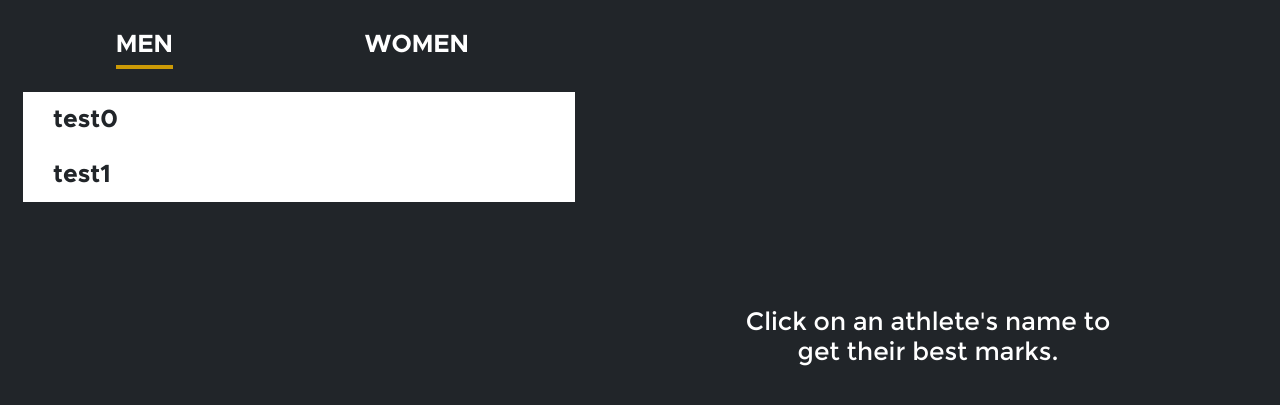
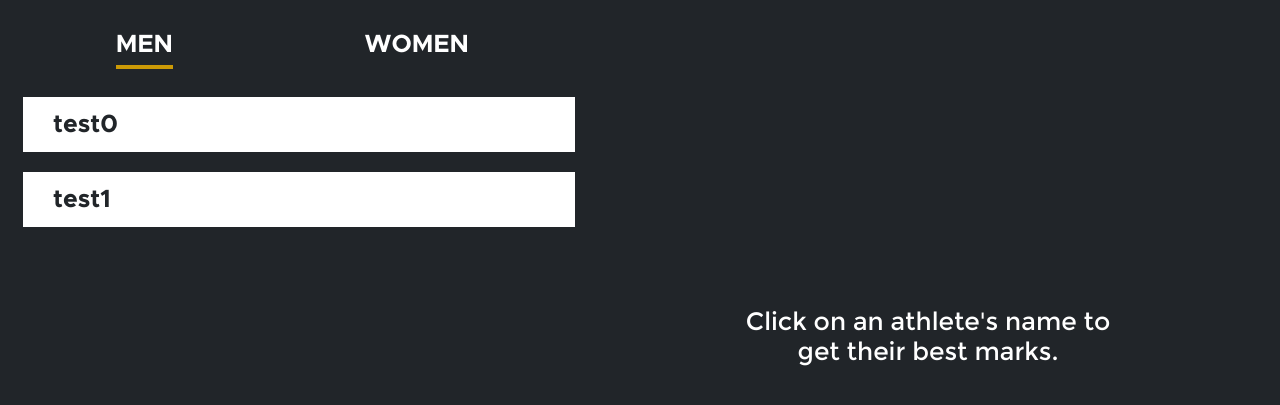
Before and after one commit to its-geoff/gold-medal-statistics, a Django app: page /stats/men/ in a window 1280 px wide. Shown: the part 75-480 px from the top of the page. Run offline with Django 4.2, Linux system fonts and the light colour scheme; data comes from the database, SQL or seed files in the repository; both versions use the stored data as it was after the commit.

Commit message:
fixed list spacing for multiple athletes

```diff
--- a/django/app_logic.py
+++ b/django/app_logic.py
@@ -84,7 +84,7 @@ def check_for_athlete(name, gender, team):
 
 # updates an athlete's PR if it's better than the previous one
 def update_personal_record(athlete, mark):
-   if check_for_athlete(athlete.name, athlete.gender, athlete.team):
+   if not (check_for_athlete(athlete.name, athlete.gender, athlete.team)):
       new_athlete = athlete
    else:
       new_athlete = Athlete.create(athlete.name, athlete.gender, athlete.team)
--- a/django/marks/static/gms/style.css
+++ b/django/marks/static/gms/style.css
@@ -189,7 +189,7 @@ input {
    overflow: auto;
    align-items: center;
    width: 45%;
-   margin: 20px 0px 15px 0px;
+   margin: 20px 0px 0px 0px;
 }
 
 .container {
@@ -198,8 +198,13 @@ input {
    width: 40vw;
 }
 
+.table-spacing {
+   border-collapse: separate;
+   border-spacing: 0 20px;
+   padding: 0px;
+}
+
 /* stats */
-
 .name {
    font-family: "Metropolis Bold";
    font-size: 25px;
--- a/django/marks/templates/gms/men.html
+++ b/django/marks/templates/gms/men.html
@@ -21,7 +21,7 @@
    {% include 'gms/gender_nav.html' %}
 
    {% if men_list %}
-   <table>
+   <table class="table-spacing">
       {% for athlete in men_list %}
       <tr>
          <td class="container"><a href="{% url 'gms:men_profile' athlete.get_name_text %}" class="name">
@@ -30,7 +30,7 @@
       {% endfor %}
    </table>
    {% else %}
-   <table>
+   <table class="table-spacing">
       <tr>
          <td class="blank">No entries are available.</td>
       </tr>
--- a/django/marks/templates/gms/women.html
+++ b/django/marks/templates/gms/women.html
@@ -21,7 +21,7 @@
    {% include 'gms/gender_nav.html' %}
 
    {% if women_list %}
-   <table>
+   <table class="table-spacing">
       {% for athlete in women_list %}
       <tr>
          <td class="container"><a href="{% url 'gms:women_profile' athlete.get_name_text %}" class="name">
@@ -30,7 +30,7 @@
       {% endfor %}
    </table>
    {% else %}
-   <table>
+   <table class="table-spacing">
       <tr>
          <td class="blank">No entries are available.</td>
       </tr>
--- a/django/marks/views.py
+++ b/django/marks/views.py
@@ -33,7 +33,7 @@ def new_entry(request):
    name = request.POST['name']
    gender = gender_validation(request.POST['gender'])
    team = request.POST['team']
-   event = request.POST['event']
+   event = request.POST['event'].lower()
    mark = float(request.POST['mark'])
    athlete = Athlete.create(name, gender, team)
    athlete.save()
@@ -57,9 +57,10 @@ def new_entry(request):
 
 def stats(request):
    page = "stats"
-   print(page)
    men_list = Athlete.objects.filter(gender = "men")
    women_list = Athlete.objects.filter(gender = "women")
+   print(men_list)
+   print(women_list)
    template = loader.get_template('gms/stats.html')
    context = {
       'men_list': men_list,
```
Also changed, not shown: django/db.sqlite3.
